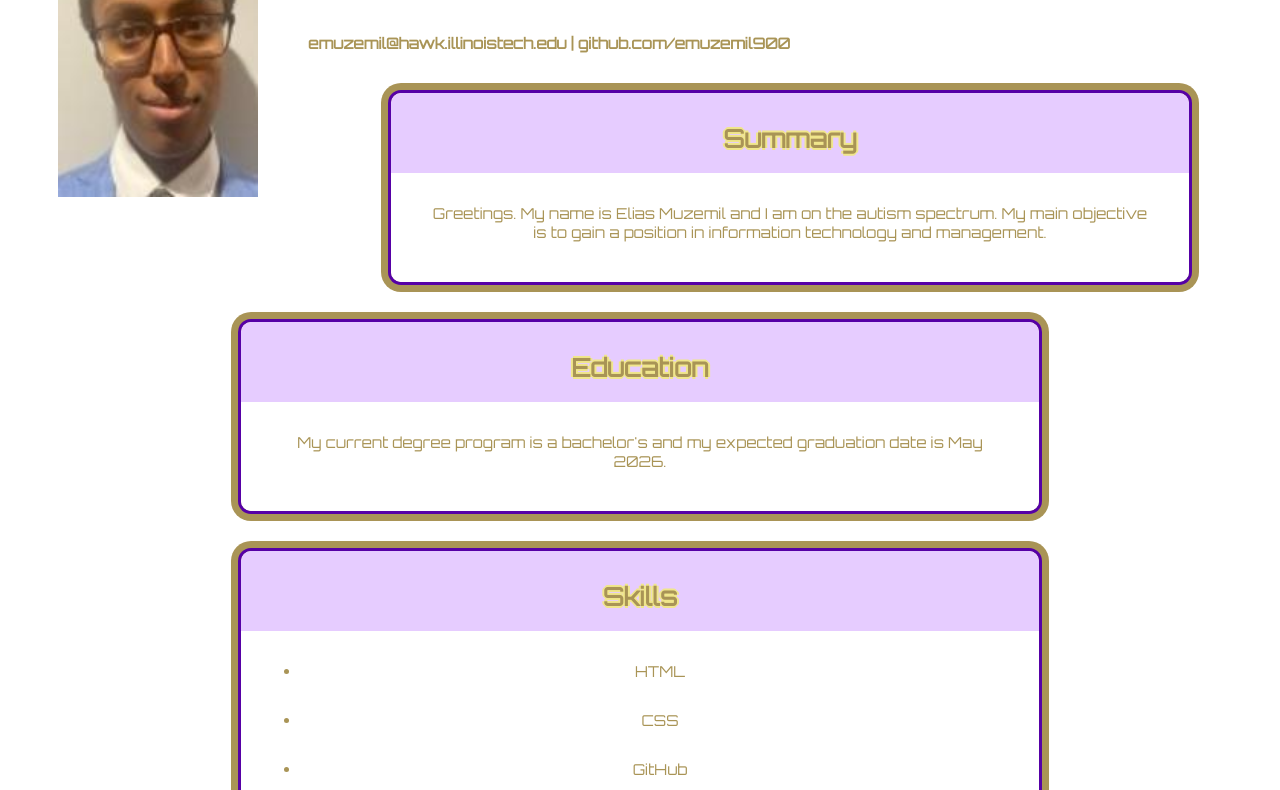
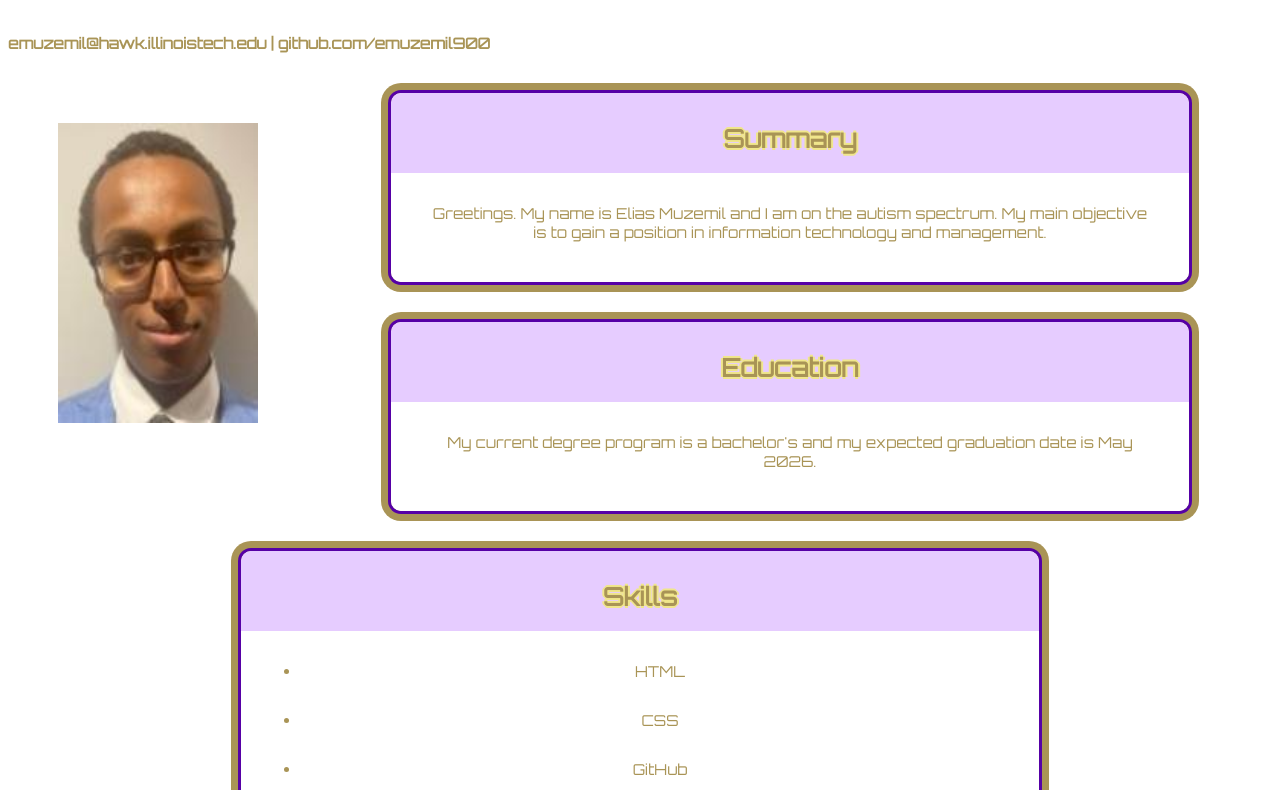
Before and after one commit to emuzemil900/Lab1-Resume, a plain HTML site: page index.html in a window 1280 px wide. Shown: the part 183-973 px from the top of the page. Drawn offline with Linux system fonts and the light colour scheme.

Commit message:
Update index.html

```diff
--- a/index.html
+++ b/index.html
@@ -9,11 +9,10 @@
 </head>
 
 <body>
-  <img src="images/me.jpeg" alt="Elias Muzemil (Me)">
   <header>
     <h1 class="site-title">Elias Muzemil</h1>
     <h2 class="sec-title">Aspiring IT Manager</h2>
-    <h3 class="sub-title">emuzemil@hawk.illinoistech.edu | github.com/emuzemil900</h3>
+    <h3 class="sub-title">emuzemil@hawk.illinoistech.edu | github.com/emuzemil900</h3><img src="images/me.jpeg" alt="Elias Muzemil (Me)">
   </header>
   <section>
     <h2 class="sec-title">Summary</h2>
```
